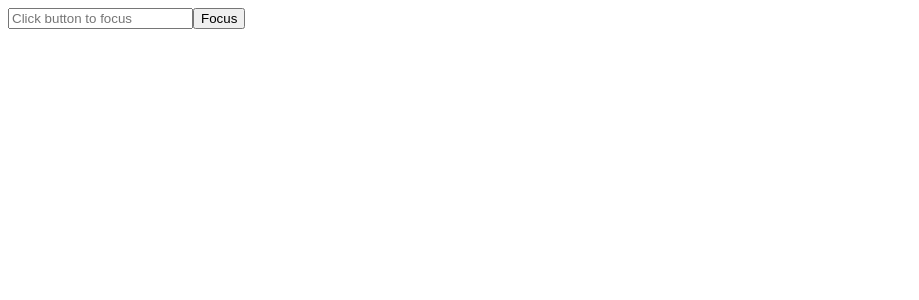
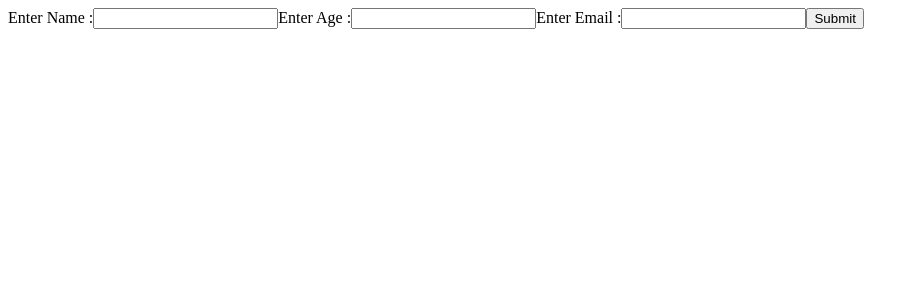
Before and after one commit to akshaypugal/React_W_Type, a React (Vite) app: page / in a window 1280 px wide. Shown: the top 300 px of the page, without its empty margins (0-919 px from the left). Built offline with nearby package versions, Linux system fonts and the light colour scheme.

Commit message:
Contanct added

```diff
--- a/src/App.tsx
+++ b/src/App.tsx
@@ -5,6 +5,7 @@ import Todo from './Todo'
 import Profile from './Profile'
 import Form from './Form'
 import Focus from './Focus'
+import Contanct from './Contanct'
 
 const App = () => {
   return (
@@ -12,7 +13,7 @@ const App = () => {
        {/* <Profile/> */}
        {/* <Todo/> */}
        {/* <Form/> */}
-       <Focus/>
+       <Contanct/>
     </div>
   )
 }
--- a/src/Contanct.tsx
+++ b/src/Contanct.tsx
@@ -1,32 +1,61 @@
 import { useState } from "react"
 
+type Datatype = {
+    name : string ,
+    age : string ,
+    email : string ,
+
+}
 const Contanct = () => {
-    const [data , setData] = useState({
+    const[items , setItems] = useState<Datatype[]>([])
+    const[data , setData] = useState<Datatype>({
         name : '',
+        age : '',
         email : ''
     })
-    const{name , value} = e.target
+
+    const handleChange = (e: React.ChangeEvent<HTMLInputElement>) =>{
+        const{name , value} = e.target;
+        setData((prev) =>({
+             ...prev , [name] : value
+        }))
+    }
+    const handleSubmit = () =>{
+          setItems((prev) =>[
+              ...prev , {...data}
+          ])
+          setData({name : '' , age : '' , email: ''})
+    }
+    const handleDelete = (index : number) =>{
+            setItems(items.filter((_, i) => i !== index))
+    }
   return (
     <div>
-        <form>
          <label>
-                Name:
-                <input
-                 name="name"
-                  type="text"
-                  value={data.name}/>
+            Enter Name :
+            <input type="text" value={data.name} onChange={handleChange} name="name"/>
          </label>
          <label>
-                Email:
-                <input
-                name="email"
-                type="text"
-                value={data.email}/>
+            Enter Age :
+            <input type="text" value={data.age} onChange={handleChange} name="age"/>
          </label>
-        </form>
+         <label>
+            Enter Email :
+            <input type="text" value={data.email} onChange={handleChange} name="email"/>
+         </label>
+         <button onClick={handleSubmit}>Submit</button>
+
          <div>
-            <h1>NAme : {data.name}</h1>
-            <h1>Email:{data.email}</h1>
+            {
+                items.map((m , index) =>(
+                    <ul key={index}>
+                        <li>{m.name}</li>
+                        <li>{m.age}</li>
+                        <li>{m.email}</li>
+                        <button onClick={() => handleDelete(index)}>X</button>
+                    </ul>
+                ))
+            }
          </div>
     </div>
   )
```
Lines whose indentation alone changed are shown as unchanged.
